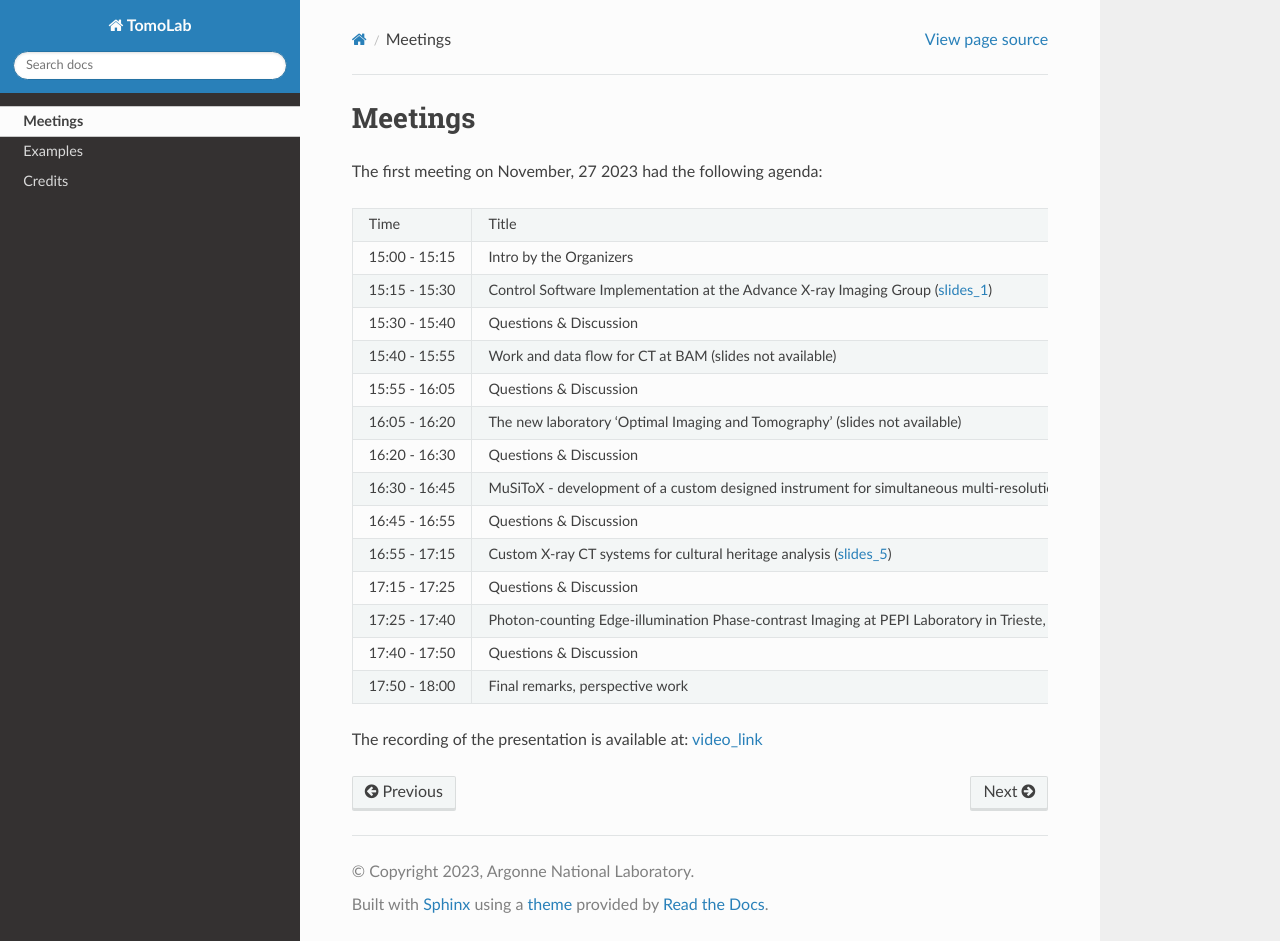
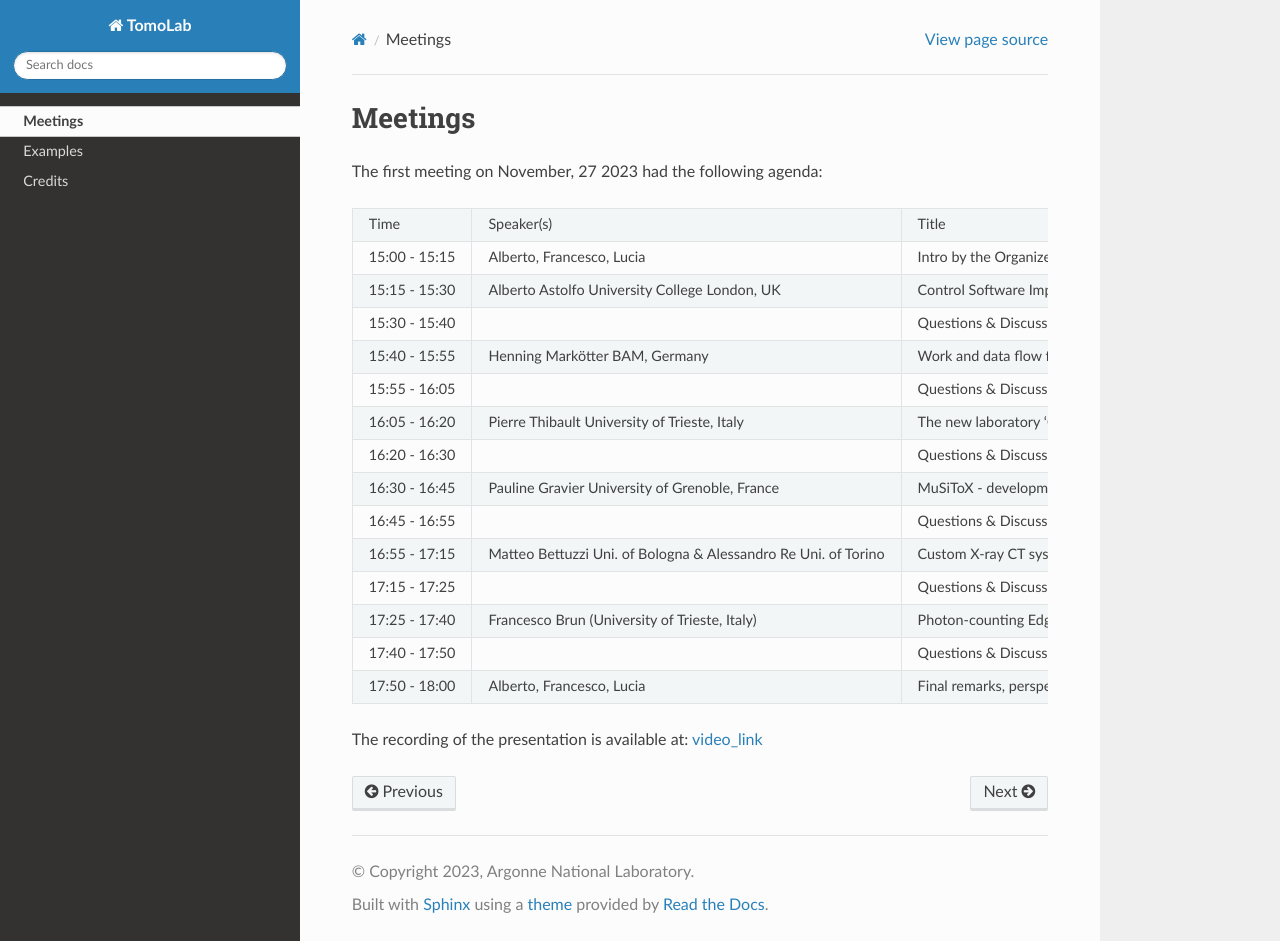
Before and after one commit to decarlof/tomolab, a Sphinx documentation site: the page built from docs/source/meetings.rst, in a window 1280 px wide and 941 px high. Built offline with Sphinx 7.4.7 and the Read the Docs theme 2.0.0, drawn with Linux system fonts in a browser that asks for light colours.

Commit message:
swapped Speaker(s)/Title columns

```diff
--- a/docs/source/meetings.rst
+++ b/docs/source/meetings.rst
@@ -14,36 +14,36 @@ The first meeting on November, 27 2023 had the following agenda:
 .. _video_link: https://argonne.zoomgov.com/rec/share/Bx5SF-EGm0i9QPNhJ7iiOolCVXBcwSkqsftLDhc_CPpBkc9m8A7COXpt2JY5WL5p.QpCR7gAGHK3Qnx7Q
 
 
-+---------------+---------------------------------------------------------------------------------------------------------------------+-----------------------------------------------------------------+
-| Time          | Title                                                                                                               | Speaker(s)                                                      |
-+---------------+---------------------------------------------------------------------------------------------------------------------+-----------------------------------------------------------------+
-| 15:00 - 15:15 | Intro by the Organizers                                                                                             | Alberto, Francesco, Lucia                                       |
-+---------------+---------------------------------------------------------------------------------------------------------------------+-----------------------------------------------------------------+
-| 15:15 - 15:30 | Control Software Implementation at the Advance X-ray Imaging Group (slides_1_)                                      | Alberto Astolfo  University College London, UK                  |
-+---------------+---------------------------------------------------------------------------------------------------------------------+-----------------------------------------------------------------+
-| 15:30 - 15:40 | Questions & Discussion                                                                                              |                                                                 |
-+---------------+---------------------------------------------------------------------------------------------------------------------+-----------------------------------------------------------------+
-| 15:40 - 15:55 | Work and data flow for CT at BAM (slides not available)                                                             | Henning Markötter BAM, Germany                                  |
-+---------------+---------------------------------------------------------------------------------------------------------------------+-----------------------------------------------------------------+
-| 15:55 - 16:05 | Questions & Discussion                                                                                              |                                                                 |
-+---------------+---------------------------------------------------------------------------------------------------------------------+-----------------------------------------------------------------+
-| 16:05 - 16:20 | The new laboratory ‘Optimal Imaging and Tomography’ (slides not available)                                          | Pierre Thibault University of Trieste, Italy                    |
-+---------------+---------------------------------------------------------------------------------------------------------------------+-----------------------------------------------------------------+
-| 16:20 - 16:30 | Questions & Discussion                                                                                              |                                                                 |
-+---------------+---------------------------------------------------------------------------------------------------------------------+-----------------------------------------------------------------+
-| 16:30 - 16:45 | MuSiToX - development of a custom designed instrument for simultaneous multi-resolution X-ray tomography (slides_4_)| Pauline Gravier University of Grenoble, France                  |
-+---------------+---------------------------------------------------------------------------------------------------------------------+-----------------------------------------------------------------+
-| 16:45 - 16:55 | Questions & Discussion                                                                                              |                                                                 |
-+---------------+---------------------------------------------------------------------------------------------------------------------+-----------------------------------------------------------------+
-| 16:55 - 17:15 | Custom X-ray CT systems for cultural heritage analysis (slides_5_)                                                  | Matteo Bettuzzi Uni. of Bologna & Alessandro Re Uni. of Torino  |
-+---------------+---------------------------------------------------------------------------------------------------------------------+-----------------------------------------------------------------+
-| 17:15 - 17:25 | Questions & Discussion                                                                                              |                                                                 |
-+---------------+---------------------------------------------------------------------------------------------------------------------+-----------------------------------------------------------------+
-| 17:25 - 17:40 | Photon-counting Edge-illumination Phase-contrast Imaging at PEPI Laboratory in Trieste, Italy (slides_6_)           | Francesco Brun  (University of Trieste, Italy)                  |
-+---------------+---------------------------------------------------------------------------------------------------------------------+-----------------------------------------------------------------+
-| 17:40 - 17:50 | Questions & Discussion                                                                                              |                                                                 |
-+---------------+---------------------------------------------------------------------------------------------------------------------+-----------------------------------------------------------------+
-| 17:50 - 18:00 | Final remarks, perspective work                                                                                     | Alberto, Francesco, Lucia                                       |
-+---------------+---------------------------------------------------------------------------------------------------------------------+-----------------------------------------------------------------+
++---------------+-----------------------------------------------------------------+--------------------------------------------------------------------------------------------------------------------+
+| Time          | Speaker(s)                                                      |Title                                                                                                               |
++---------------+-----------------------------------------------------------------+--------------------------------------------------------------------------------------------------------------------+
+| 15:00 - 15:15 | Alberto, Francesco, Lucia                                       |Intro by the Organizers                                                                                             |
++---------------+-----------------------------------------------------------------+--------------------------------------------------------------------------------------------------------------------+
+| 15:15 - 15:30 | Alberto Astolfo  University College London, UK                  |Control Software Implementation at the Advance X-ray Imaging Group (slides_1_)                                      |
++---------------+-----------------------------------------------------------------+--------------------------------------------------------------------------------------------------------------------+
+| 15:30 - 15:40 |                                                                 |Questions & Discussion                                                                                              |
++---------------+-----------------------------------------------------------------+--------------------------------------------------------------------------------------------------------------------+
+| 15:40 - 15:55 | Henning Markötter BAM, Germany                                  |Work and data flow for CT at BAM (slides not available)                                                             |
++---------------+-----------------------------------------------------------------+--------------------------------------------------------------------------------------------------------------------+
+| 15:55 - 16:05 |                                                                 |Questions & Discussion                                                                                              |
++---------------+-----------------------------------------------------------------+--------------------------------------------------------------------------------------------------------------------+
+| 16:05 - 16:20 | Pierre Thibault University of Trieste, Italy                    |The new laboratory ‘Optimal Imaging and Tomography’ (slides not available)                                          |
++---------------+-----------------------------------------------------------------+--------------------------------------------------------------------------------------------------------------------+
+| 16:20 - 16:30 |                                                                 |Questions & Discussion                                                                                              |
++---------------+-----------------------------------------------------------------+--------------------------------------------------------------------------------------------------------------------+
+| 16:30 - 16:45 | Pauline Gravier University of Grenoble, France                  |MuSiToX - development of a custom designed instrument for simultaneous multi-resolution X-ray tomography (slides_4_)|
++---------------+-----------------------------------------------------------------+--------------------------------------------------------------------------------------------------------------------+
+| 16:45 - 16:55 |                                                                 |Questions & Discussion                                                                                              |
++---------------+-----------------------------------------------------------------+--------------------------------------------------------------------------------------------------------------------+
+| 16:55 - 17:15 | Matteo Bettuzzi Uni. of Bologna & Alessandro Re Uni. of Torino  |Custom X-ray CT systems for cultural heritage analysis (slides_5_)                                                  |
++---------------+-----------------------------------------------------------------+--------------------------------------------------------------------------------------------------------------------+
+| 17:15 - 17:25 |                                                                 |Questions & Discussion                                                                                              |
++---------------+-----------------------------------------------------------------+--------------------------------------------------------------------------------------------------------------------+
+| 17:25 - 17:40 | Francesco Brun  (University of Trieste, Italy)                  |Photon-counting Edge-illumination Phase-contrast Imaging at PEPI Laboratory in Trieste, Italy (slides_6_)           |
++---------------+-----------------------------------------------------------------+--------------------------------------------------------------------------------------------------------------------+
+| 17:40 - 17:50 |                                                                 |Questions & Discussion                                                                                              |
++---------------+-----------------------------------------------------------------+--------------------------------------------------------------------------------------------------------------------+
+| 17:50 - 18:00 | Alberto, Francesco, Lucia                                       |Final remarks, perspective work                                                                                     |
++---------------+-----------------------------------------------------------------+--------------------------------------------------------------------------------------------------------------------+
 
 The recording of the presentation is available at: video_link_
```
